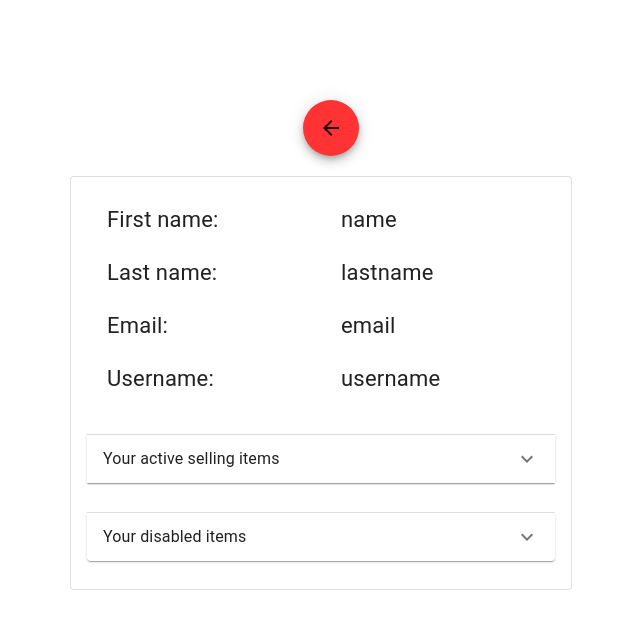
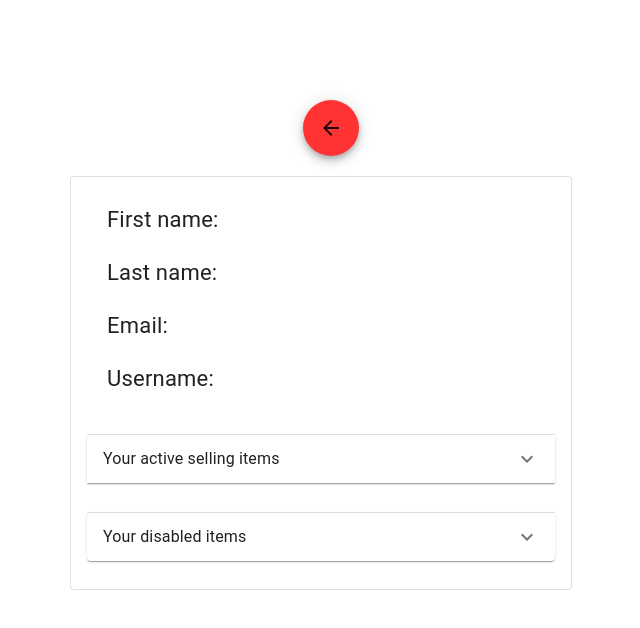
Before and after one commit to PopCatalinIonut/Bachelor-degree-project, a React (Create React App) app in the folder licenta.web/: page /profile in a window 1280 px wide. Shown: the top 628 px of the page, without its empty margins (319-959 px from the left). Built offline with nearby package versions, Linux system fonts and the light colour scheme.

Commit message:
Modified HomePage and ProfilePage to show the logged user coresponding details

```diff
--- a/licenta.web/src/components/HomePage.tsx
+++ b/licenta.web/src/components/HomePage.tsx
@@ -6,8 +6,12 @@ import ChatIcon from '@material-ui/icons/Chat';
 import CheckroomIcon from '@mui/icons-material/Checkroom';
 import FavoriteIcon from '@mui/icons-material/Favorite';
 import SellIcon from '@mui/icons-material/Sell';
+import { useAppSelector } from "../app/hooks";
+import { userSelector } from "../features/LoginSlice";
+import { LoggedUserDetails } from "../features/types";
 export default function HomePage() {
 
+  const userLogged: LoggedUserDetails | null = useAppSelector(userSelector);
   let navigate = useNavigate();
   const handleLogout = () =>{
     navigate("/")
@@ -24,12 +28,11 @@ export default function HomePage() {
   const handleMarketplace = () =>{
     navigate("/marketplace")
   }
-  let user = "user";
   return (
     <div style={{textAlign:"center"}}>
         <div style={{ textAlign:"center"}}>
             <Typography style={{marginTop:"50px", fontWeight:800, fontSize:30, marginLeft:"100px"}}>
-                Welcome {user} to the streetwear revolution!
+                Welcome {userLogged?.firstName} to the streetwear revolution!
                 <Button style={{float:"right"}} variant="contained" color="primary" onClick={handleLogout}>
                     Log out
                 </Button>
--- a/licenta.web/src/components/LoginPage.tsx
+++ b/licenta.web/src/components/LoginPage.tsx
@@ -20,7 +20,6 @@ export default function LoginPage() {
     const response = await dispatch(userLogin({username:usernameValue,password:passwordValue}))
     try {
       const payload: LoggedUserDetails = unwrapResult(response);
-      console.log(payload)
       navigate("/home");
     } catch (err) {
       setIncorrectCredentials(<div style={{marginTop:"20px",marginBottom:"20px"}}><Typography style={{color:"red"}}>Incorrect username or password</Typography></div>);
--- a/licenta.web/src/components/ProfilePage.tsx
+++ b/licenta.web/src/components/ProfilePage.tsx
@@ -1,8 +1,11 @@
-import { Accordion, AccordionDetails, AccordionSummary, Button, Card, CardContent, Fab, Grid, Typography } from "@material-ui/core";
+import { Accordion, AccordionDetails, AccordionSummary, Card, CardContent, Fab, Grid, Typography } from "@material-ui/core";
 import { useNavigate } from "react-router-dom";
 import ArrowBackIcon from '@mui/icons-material/ArrowBack';
 import ExpandMoreIcon from '@mui/icons-material/ExpandMore';
 import React from "react";
+import { useAppSelector } from "../app/hooks";
+import { LoggedUserDetails } from "../features/types";
+import { userSelector } from "../features/LoginSlice";
 const styles = {
     typographyFormat: {
         padding: "10px 20px",
@@ -17,7 +20,8 @@ export default function ProfilePage() {
       navigate("/home")
     }
 
-    let user = "user";
+    const currentUser: LoggedUserDetails | null = useAppSelector(userSelector);
+
     return (
         <div style={{textAlign:"center"}}>
             <div style={{textAlign:"center",marginTop: "100px",marginBottom:"20px"}}>
@@ -34,25 +38,25 @@ export default function ProfilePage() {
                                 <Typography style={styles.typographyFormat} noWrap>First name: </Typography>
                             </Grid>
                             <Grid item sm={6}>
-                                <Typography style={styles.typographyFormat}>name </Typography>
+                                <Typography style={styles.typographyFormat}>{currentUser?.firstName} </Typography>
                             </Grid>
                             <Grid item sm={6}>
                                 <Typography style={styles.typographyFormat} noWrap>Last name: </Typography>
                             </Grid>
                             <Grid item sm={6}>
-                                <Typography style={styles.typographyFormat}>lastname </Typography>
+                                <Typography style={styles.typographyFormat}>{currentUser?.lastName}</Typography>
                             </Grid>
                             <Grid item sm={6} >
                                 <Typography style={styles.typographyFormat}>Email:</Typography>
                             </Grid>
                             <Grid item sm={6} >
-                                <Typography style={styles.typographyFormat}>email </Typography>
+                                <Typography style={styles.typographyFormat}>{currentUser?.email}</Typography>
                             </Grid>
                             <Grid item sm={6}>
                                 <Typography style={styles.typographyFormat}>Username:</Typography>
                             </Grid>
                             <Grid item sm={6}>
-                                <Typography style={styles.typographyFormat}>username </Typography>
+                                <Typography style={styles.typographyFormat}>{currentUser?.username} </Typography>
                             </Grid>
                         </Grid>
                         <Accordion style={{marginTop:"30px",marginBottom:"30px"}}>
```
